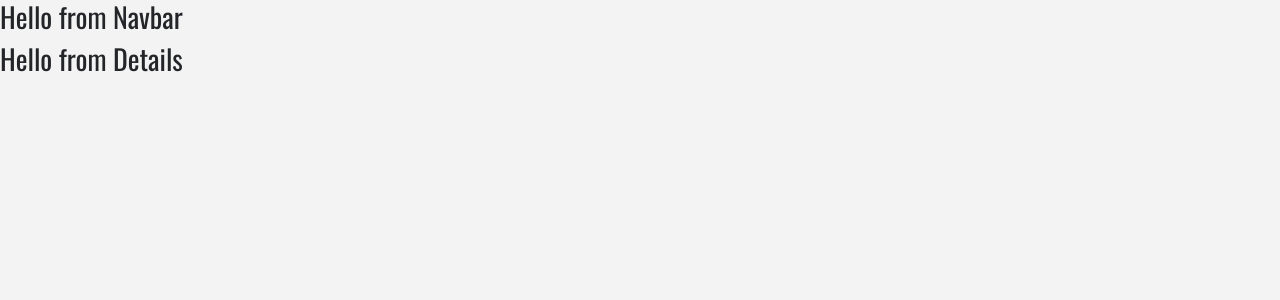
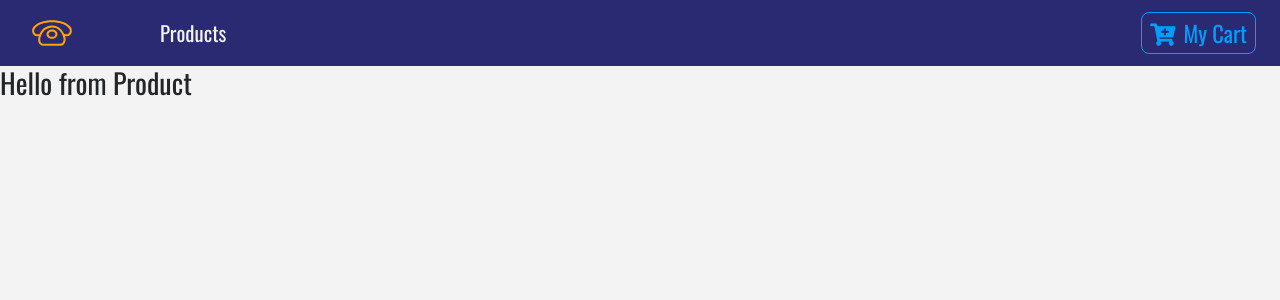
Before and after one commit to floroz/e-commerce-react-app, a React (Create React App) app: page / in a window 1280 px wide. Shown: the top 300 px of the page. Built offline with nearby package versions, Linux system fonts and the light colour scheme.

Commit message:
header with styled components

```diff
--- a/package.json
+++ b/package.json
@@ -7,7 +7,8 @@
     "react": "^16.8.6",
     "react-dom": "^16.8.6",
     "react-router-dom": "^5.0.0",
-    "react-scripts": "3.0.1"
+    "react-scripts": "3.0.1",
+    "styled-components": "^4.2.0"
   },
   "scripts": {
     "start": "react-scripts start",
--- a/src/App.js
+++ b/src/App.js
@@ -14,10 +14,10 @@ function App() {
 		<>
 			<Navbar />
 			<Switch>
-				<Route path='/' exact component={Details} />
-				<Route path='/' component={Cart} />
-				<Route path='/' component={ProductList} />
-				<Route path='*' component={PageNotFound} />
+				<Route path='/' exact component={ProductList} />
+				<Route path='/details' exact component={Details} />
+				<Route path='/cart' component={Cart} />
+				<Route component={PageNotFound} />
 			</Switch>
 		</>
 	);
--- /dev/null
+++ b/src/components/Button.js
@@ -0,0 +1,21 @@
+import styled from 'styled-components';
+
+export const ButtonContainer = styled.button`
+	text-transform: capitalize;
+	font-size: 1.4rem;
+	background: transparent;
+	border: 0.05rem solid var(--lightBlue);
+	color: var(--lightBlue);
+	border-radius: 0.5rem;
+	padding: 0.2rem 0.5rem;
+	cursor: pointer;
+	margin: 0.2rem 0.5rem 0.2rem 0;
+	transition: all 0.3s ease-in-out;
+	&:hover {
+		background: var(--lightBlue);
+		color: var(--mainBlue);
+	}
+	&:focus {
+		outline: none;
+	}
+`;
--- a/src/components/Navbar.js
+++ b/src/components/Navbar.js
@@ -1,11 +1,44 @@
 import React, { Component } from 'react';
+import { Link } from 'react-router-dom';
+import logo from '../logo.svg';
+import { ButtonContainer } from './Button';
+import styled from 'styled-components';
 
 export default class Navbar extends Component {
 	render() {
 		return (
-			<div>
-				<h3>Hello from Navbar</h3>
-			</div>
+			<NavWrapper className='navbar navbar-expand-sm navbar-dark'>
+				{/* https://www.iconfinder.com/icons/1243689/call_phone_icon
+                    Creative Commons (Attribution 3.0 Unported);
+                    https://www.iconfinder.com/Makoto_msk */}
+				<Link to='/'>
+					<img src={logo} alt='Logo' className='navbar navbar-brand' />
+				</Link>
+				<ul className='navbar-nav align-items-center'>
+					<li className='nav-item ml-5'>
+						<Link to='/' className='nav-link'>
+							Products
+						</Link>
+					</li>
+				</ul>
+				<Link to='/cart' className='ml-auto'>
+					<ButtonContainer>
+						<span className='mr-2'>
+							<i className='fas fa-cart-plus' />
+						</span>
+						my cart
+					</ButtonContainer>
+				</Link>
+			</NavWrapper>
 		);
 	}
 }
+
+const NavWrapper = styled.nav`
+	background: var(--mainBlue);
+	.nav-link {
+		color: var(--mainWhite) !important;
+		font-size: 1.3rem;
+		text-transform: capitalize;
+	}
+`;
```
Also changed, not shown: src/data.js (+36 -41 lines), 1 other file (tests, documents, lock files or other folders).
